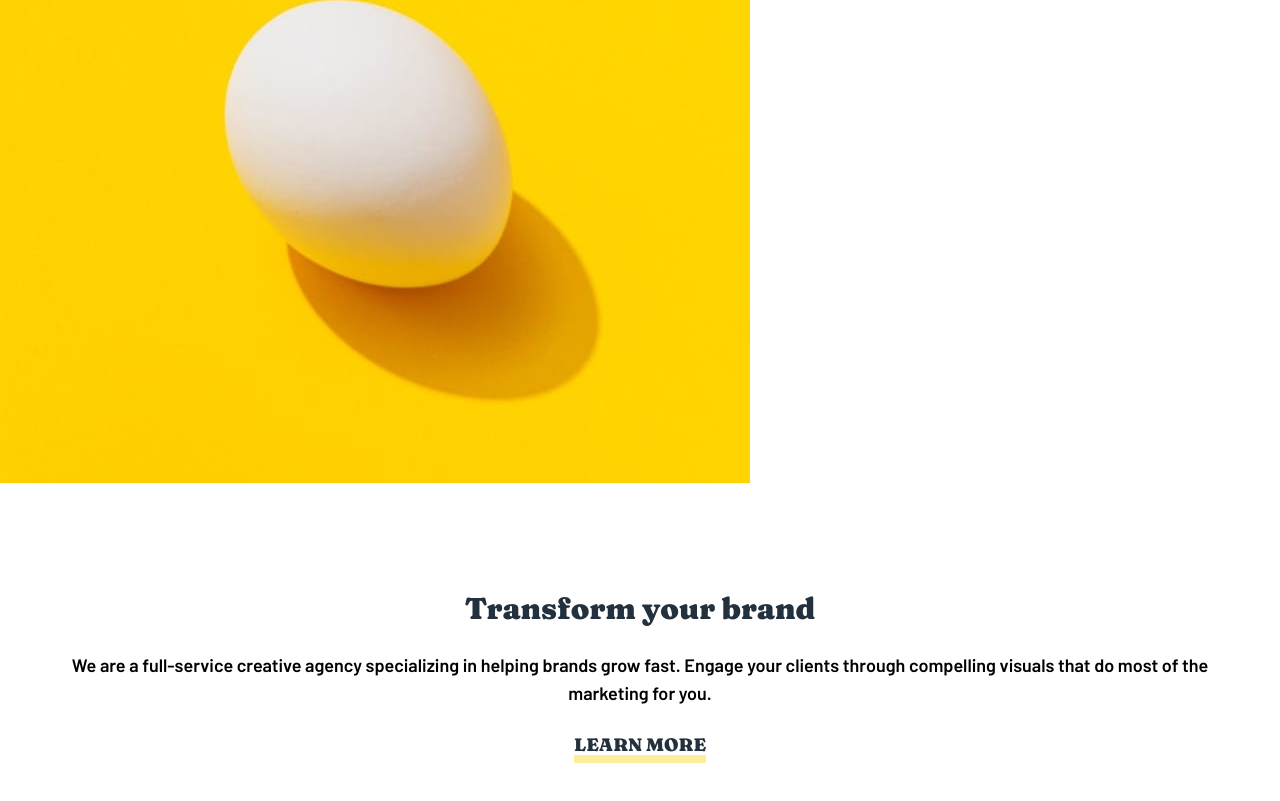
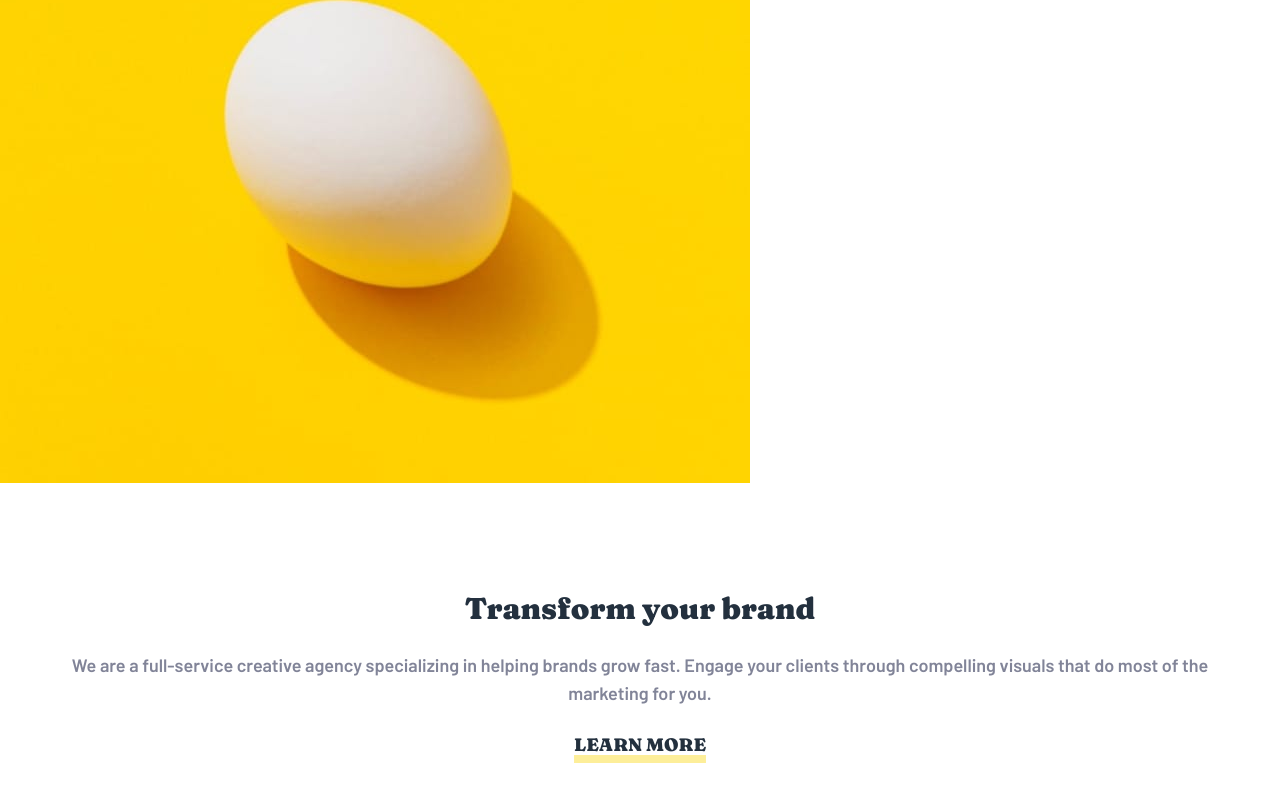
Before and after one commit to Jisbel/Sunnyside-agency-landingPage, a React (Vite) app: page / in a window 1280 px wide. Shown: the part 852-1653 px from the top of the page. Built offline with nearby package versions, Linux system fonts and the light colour scheme.

Commit message:
corrected the name of a color

```diff
--- a/tailwind.config.js
+++ b/tailwind.config.js
@@ -18,7 +18,7 @@ export default {
         // Neutral
         charcoal: 'hsl(212, 27%, 19%)',
         cadet: 'hsl(213, 9%, 39%)',
-        darkGrayishBlue: 'hsl(232, 10%, 55%)',
+        lightStaleGray: 'hsl(232, 10%, 55%)',
         grayishBlue: 'hsl(210, 4%, 67%)',
       },
       fontFamily: {
```
